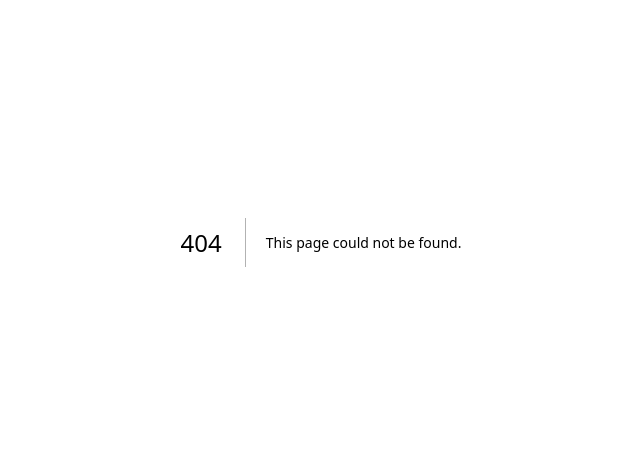
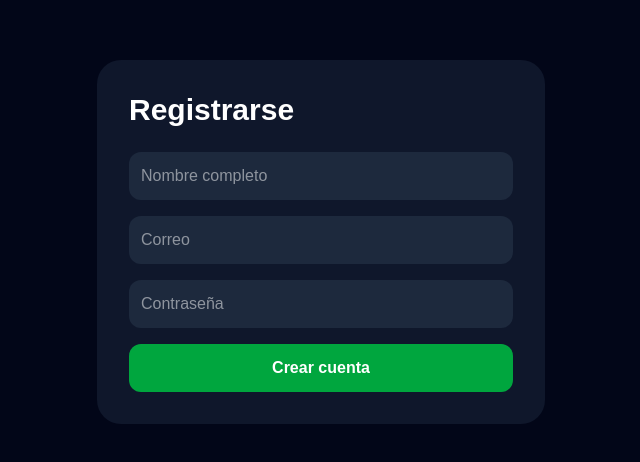
Before and after one commit to fridazzz119/Repository-name-martinez-fest, a Next.js app: page /registro in a window 1280 px wide. Before the commit this address had no page. Shown: the part 158-620 px from the top of the page, without its empty margins (319-959 px from the left). Built offline with nearby package versions, Linux system fonts and the light colour scheme.

Commit message:
arreglar botones inicio

```diff
--- a/app/page.tsx
+++ b/app/page.tsx
@@ -12,17 +12,17 @@ export default function Home() {
           </p>
 
           <div className="space-y-3">
-            <button className="w-full bg-blue-600 py-3 rounded-xl font-semibold">
+            <a href="/login" className="block w-full bg-blue-600 py-3 rounded-xl font-semibold text-center">
               Iniciar Sesión
-            </button>
+            </a>
 
-            <button className="w-full bg-green-600 py-3 rounded-xl font-semibold">
+            <a href="/registro" className="block w-full bg-green-600 py-3 rounded-xl font-semibold text-center">
               Registrarse
-            </button>
+            </a>
 
-            <button className="w-full bg-slate-700 py-3 rounded-xl font-semibold">
+            <a href="/ranking" className="block w-full bg-slate-700 py-3 rounded-xl font-semibold text-center">
               Ver Ranking
-            </button>
+            </a>
           </div>
         </div>
       </div>
--- /dev/null
+++ b/app/registro/page.tsx
@@ -0,0 +1,19 @@
+export default function RegistroPage() {
+  return (
+    <main className="min-h-screen bg-slate-950 text-white flex items-center justify-center p-6">
+      <div className="w-full max-w-md bg-slate-900 rounded-3xl p-8">
+        <h1 className="text-3xl font-bold mb-6">Registrarse</h1>
+
+        <div className="space-y-4">
+          <input type="text" placeholder="Nombre completo" className="w-full p-3 rounded-xl bg-slate-800" />
+          <input type="email" placeholder="Correo" className="w-full p-3 rounded-xl bg-slate-800" />
+          <input type="password" placeholder="Contraseña" className="w-full p-3 rounded-xl bg-slate-800" />
+
+          <a href="/quiniela" className="block w-full bg-green-600 py-3 rounded-xl text-center font-semibold">
+            Crear cuenta
+          </a>
+        </div>
+      </div>
+    </main>
+  );
+}
```
